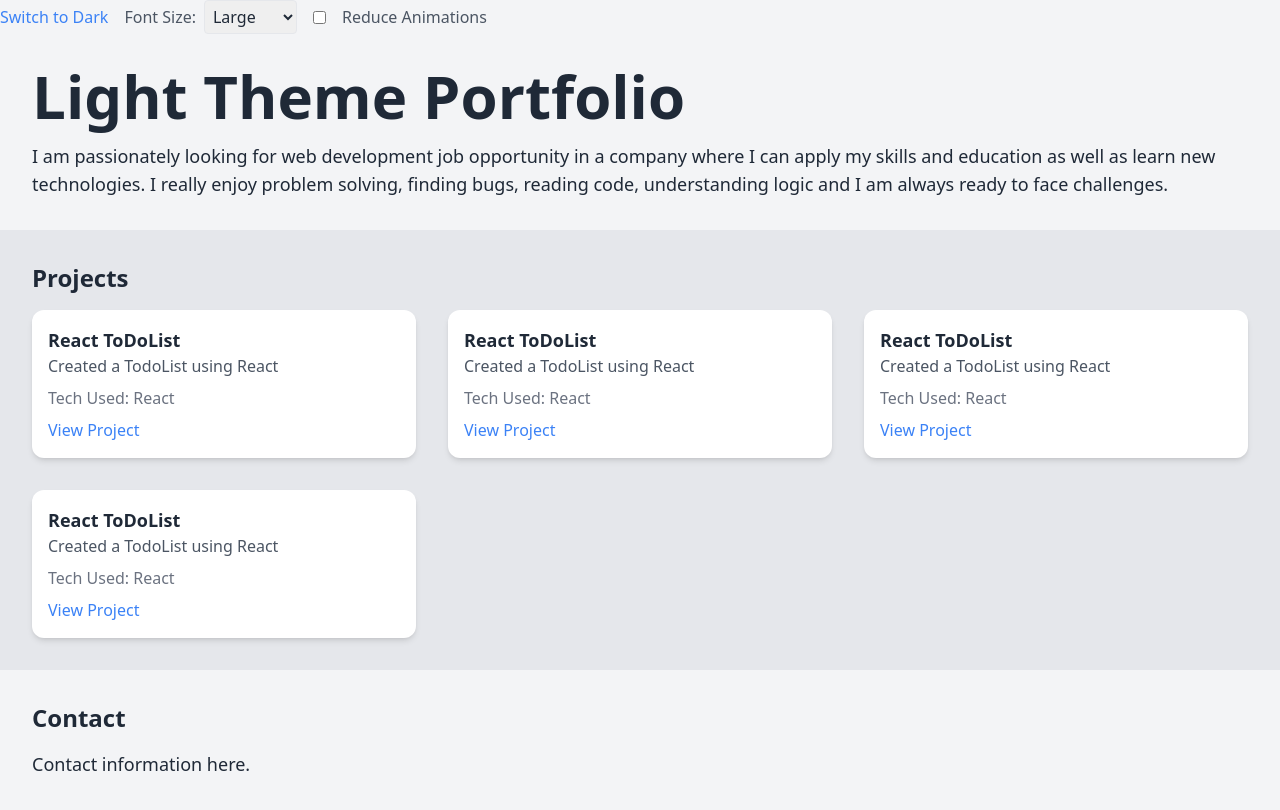
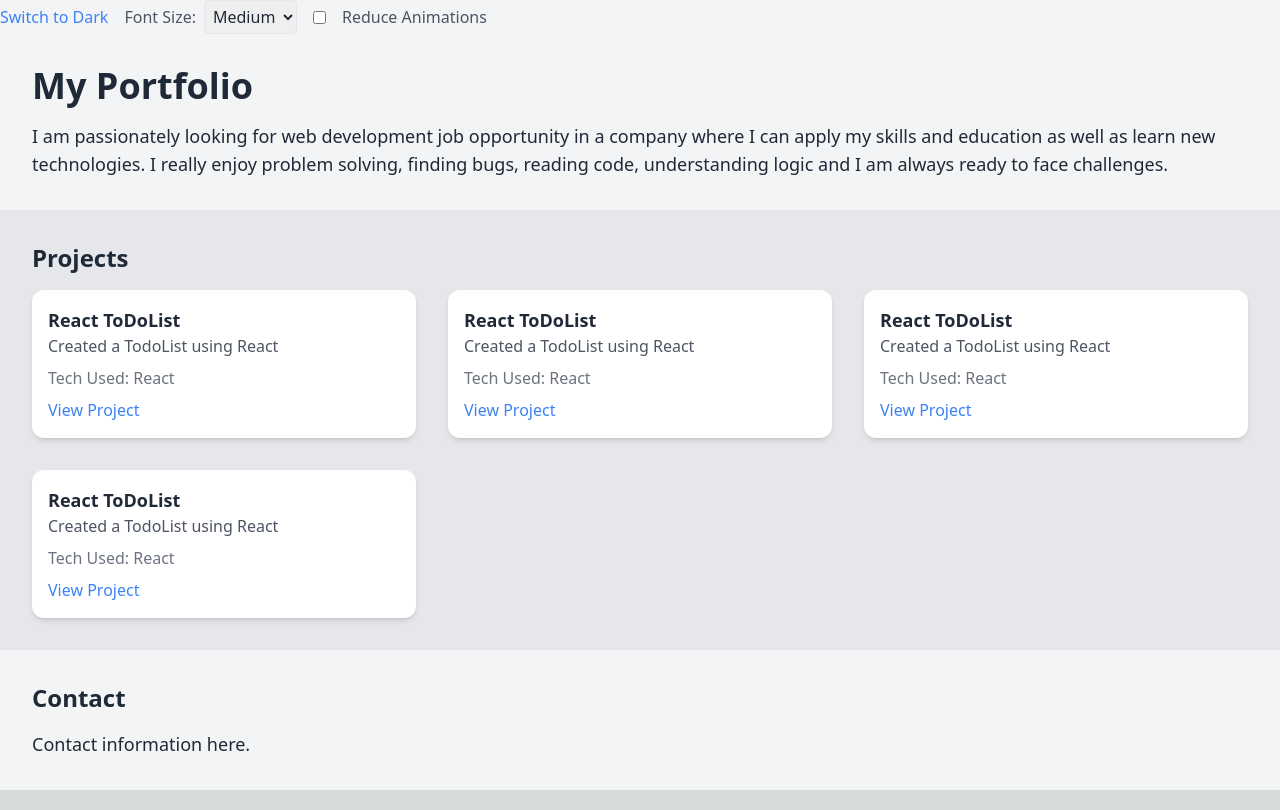
Before and after one commit to mqkhan/chas-react-portfolio, a Next.js app: page / in a window 1280 px wide. Built offline with nearby package versions, Linux system fonts and the light colour scheme.

Commit message:
first commit

```diff
--- a/ThemeContext.js
+++ b/ThemeContext.js
@@ -5,7 +5,7 @@ const ThemeContext = createContext();
 const initialState = {
   theme: "light",
   userPreferences: {
-    fontSize: "large",
+    fontSize: "medium",
     reduceAnimations: false,
   },
 };
@@ -13,7 +13,10 @@ const initialState = {
 function themeReducer(state, action) {
   switch (action.type) {
     case "TOGGLE_THEME":
-      return { ...state, theme: state.theme === "light" ? "dark" : "light" };
+      return {
+        ...state,
+        theme: action.theme,
+      };
     case "SET_FONT_SIZE":
       return {
         ...state,
--- a/pages/HeroSection.js
+++ b/pages/HeroSection.js
@@ -8,18 +8,14 @@ export default function HeroSection() {
     medium: "text-4xl",
     large: "text-6xl",
   };
-  console.log(state);
-  console.log(state.userPreferences.fontSize);
-  console.log(fontSizeStyles[state.userPreferences.fontSize]);
+  const textColorClass = state.theme === "dark" ? "dark:text-green" : "";
   return (
     <section
       className={`bg-gray-100 dark:bg-gray-800 p-8 ${
         fontSizeStyles[state.userPreferences.fontSize]
       }`}
     >
-      <h1 className=" font-bold">
-        {state.theme === "light" ? "Light" : "Dark"} Theme Portfolio
-      </h1>
+      <h1 className={`font-bold ${textColorClass}`}>My Portfolio</h1>
       <p className="text-lg mt-4">
         I am passionately looking for web development job opportunity in a
         company where I can apply my skills and education as well as learn new
--- a/pages/ProjectSection.js
+++ b/pages/ProjectSection.js
@@ -31,7 +31,7 @@ const ProjectsSection = () => {
   ];
 
   return (
-    <section className="bg-gray-200 dark:bg-gray-700 p-8">
+    <section className={`bg-gray-200 dark:bg-gray-700 p-8 `}>
       <h2 className="text-2xl font-bold">Projects</h2>
       <div className="grid grid-cols-1 md:grid-cols-2 lg:grid-cols-3 gap-8 mt-4">
         {projects.map((project, index) => (
--- a/pages/ThemeSwitcher.js
+++ b/pages/ThemeSwitcher.js
@@ -1,20 +1,21 @@
-import React from "react";
 import { useTheme } from "../ThemeContext";
 
 export default function ThemeSwitcher() {
   const { state, dispatch } = useTheme();
 
   function TOGGLE_THEME() {
-    console.log("TOGGLE_THEME");
-    dispatch({ type: "TOGGLE_THEME" });
+    dispatch({
+      type: "TOGGLE_THEME",
+      theme: state.theme === "light" ? "dark" : "light",
+    });
   }
 
   function setFontSize(fontSize) {
     dispatch({ type: "SET_FONT_SIZE", fontSize });
   }
-  const toggleAnimations = () => {
+  function toggleAnimations() {
     dispatch({ type: "TOGGLE_ANIMATIONS" });
-  };
+  }
 
   return (
     <div className="flex items-center space-x-4">
@@ -26,6 +27,7 @@ export default function ThemeSwitcher() {
       </button>
       <div className="flex items-center space-x-2">
         <label className="text-gray-600 dark:text-gray-400">Font Size:</label>
+
         <select
           value={state.userPreferences.fontSize}
           onChange={(e) => setFontSize(e.target.value)}
```
